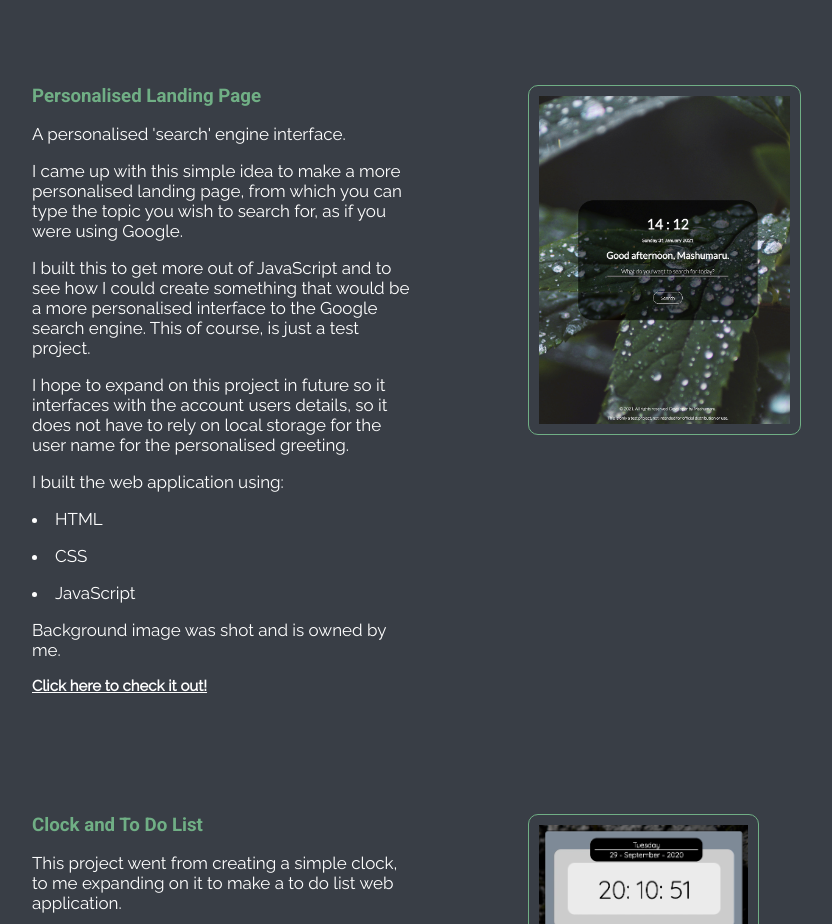
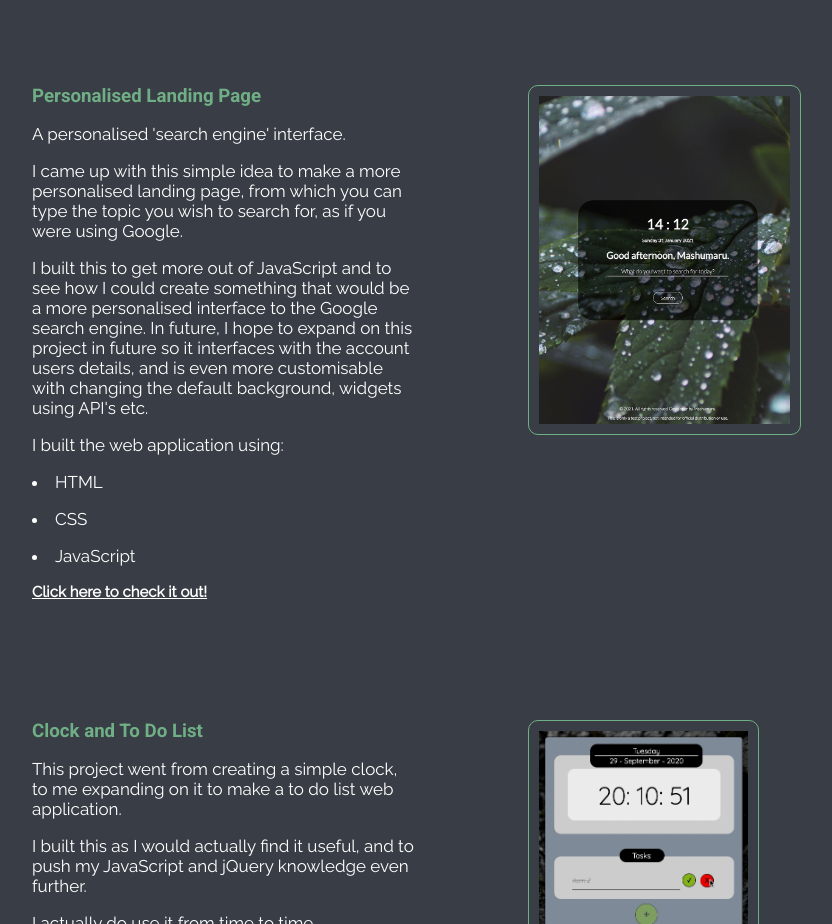
Before and after one commit to MashuMaru/personal-site, a React (Create React App) app: page / in a window 1280 px wide. Shown: the part 2100-3024 px from the top of the page, without its empty margins (224-1056 px from the left). Built offline with nearby package versions, Linux system fonts and the light colour scheme.

Commit message:
amendments to LandingPage component

```diff
--- a/src/Components/Projects/LandingPage.js
+++ b/src/Components/Projects/LandingPage.js
@@ -11,18 +11,16 @@ function ClockTask() {
         {/* <h1 className="title">Projects</h1> */}
         <div className="col about-information-left">
         <h3 className="left-description">Personalised Landing Page</h3>
-        <p className="about-details">A personalised 'search' engine interface.</p>
+        <p className="about-details">A personalised 'search engine' interface.</p>
         <p className="about-details">I came up with this simple idea to make a more personalised
         landing page, from which you can type the topic you wish to search for, as if you were using Google.</p>
         <p className="about-details">I built this to get more out of JavaScript and to see how I could create something that would
-        be a more personalised interface to the Google search engine. This of course, is just a test project.</p>
-        <p className="about-details">I hope to expand on this project in future so it interfaces with the account users details, so it does
-         not have to rely on local storage for the user name for the personalised greeting.</p>
+        be a more personalised interface to the Google search engine. In future, I hope to expand on this project in future so it interfaces with the account users details, and is
+        even more customisable with changing the default background, widgets using API's etc.</p>
         <p className="about-details">I built the web application using:</p>
         <p className="about-details"><li>HTML</li></p>
         <p className="about-details"><li>CSS</li></p>
         <p className="about-details"><li>JavaScript</li></p>
-        <p className="about-details">Background image was shot and is owned by me.</p>
         <p className="port-link"><a rel="noreferrer" href="https://mashu-landing-page.netlify.app/" target="_blank">Click here to check it out!</a></p>        {/* <p className="port-link"><a rel="noreferrer" href="https://daily-check-list.netlify.app/" target="_blank">Click here to check it out!</a></p> */}
 
 
```
Also changed, not shown: 1 other file (tests, documents, lock files or other folders).
